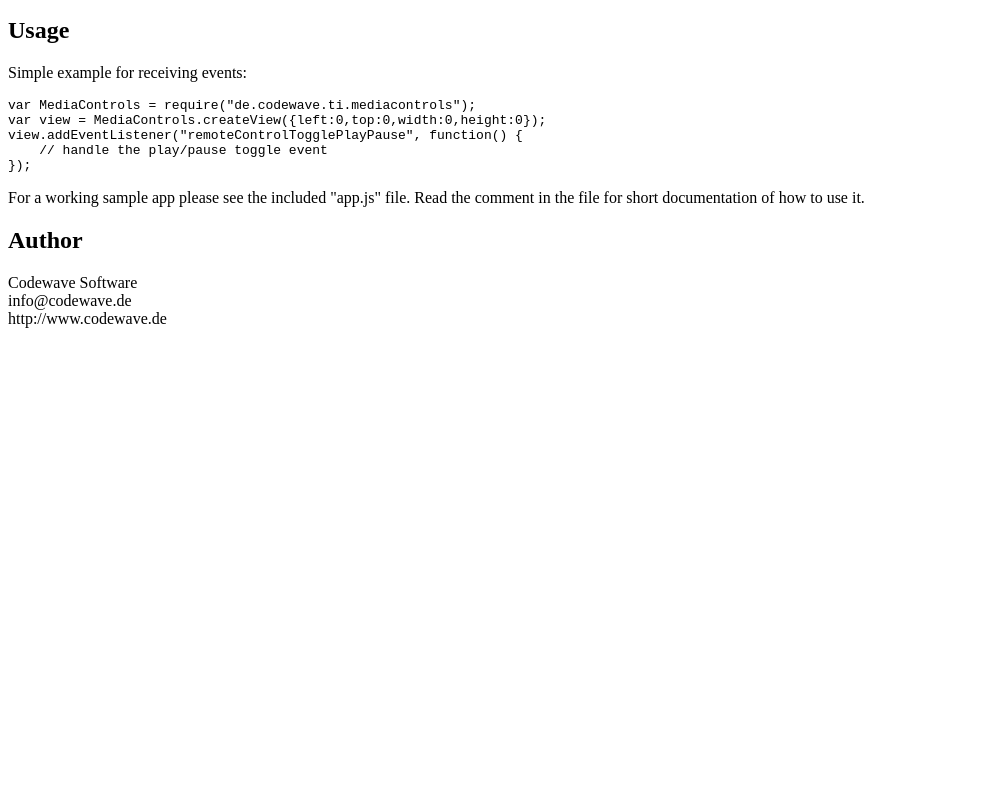
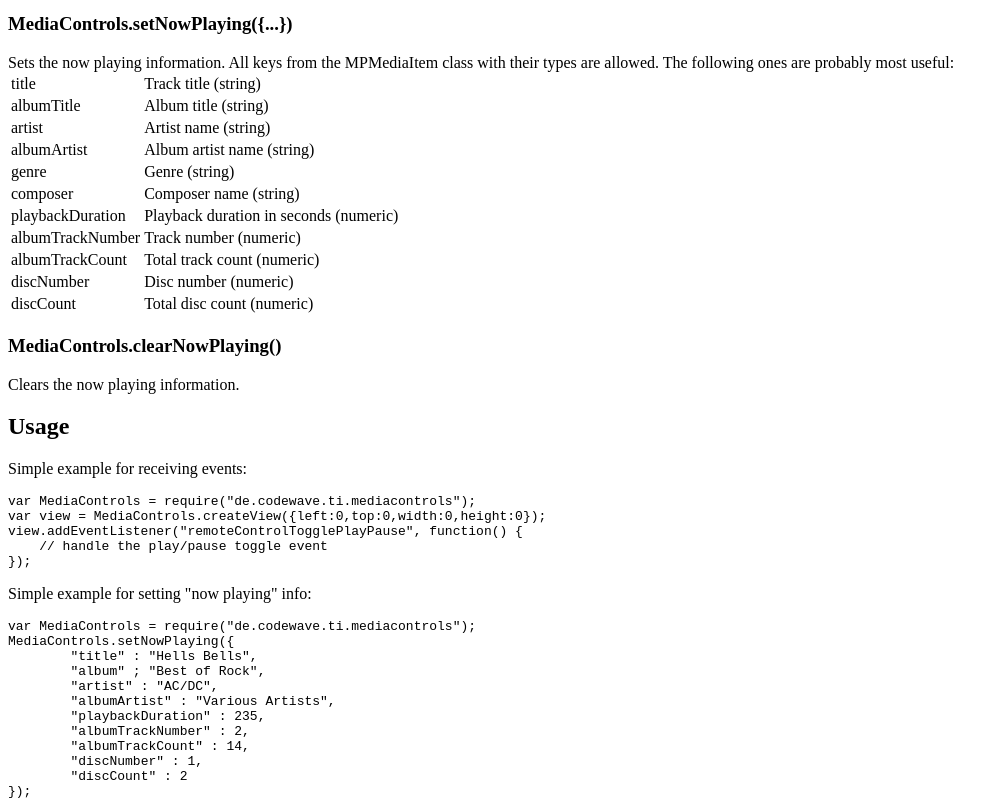
Before and after one commit to csemrm/titanium-mediacontrols, a plain HTML site: page documentation/index.html in a window 1280 px wide. Shown: the part 606-1409 px from the top of the page, without its empty margins (0-1008 px from the left). Before the commit the page ends 950 px from the top, so only its background shows below. Drawn offline with Linux system fonts and the light colour scheme.

Commit message:
v2.0
git-svn-id: svn://svn.codewave.de/titanium/MediaControls/trunk@8236 6cd82e91-2702-0410-863d-86aa3370aca5

```diff
--- a/documentation/index.html
+++ b/documentation/index.html
@@ -8,8 +8,11 @@ Simple module for creating an invisible view which receives remote control event
 audio playback. Please note that this module does not enable your application to play audio in the background. It
 just enables your application to receive the remote control events.
 </p>
+<p>
+Also allows setting the "now playing" information, e.g. in the iOS 7 lock screen.
+</p>
 
-<h2>Accessing the MediaControls Module></h2>
+<h2>Accessing the MediaControls Module</h2>
 
 <p>To access this module from JavaScript, you would do the following:</p>
 
@@ -18,8 +21,6 @@ just enables your application to receive the remote control events.
 <p>The MediaControls variable is a reference to the Module object.</p>
 
 <h2>Reference</h2>
-
-<p>There is only one API method.</p>
 
 <h3>MediaControls.createView({left:0,top:0,width:0,height:0})</h3>
 
@@ -36,6 +37,29 @@ supports the following events:
 </ul>
 </p>
 
+<h3>MediaControls.setNowPlaying({...})</h3>
+
+<p>Sets the now playing information. All keys from the MPMediaItem class with their types are allowed. The following ones
+are probably most useful:
+<table>
+<tr><td>title</td><td>Track title (string)</td></tr>
+<tr><td>albumTitle</td><td>Album title (string)</td></tr>
+<tr><td>artist</td><td>Artist name (string)</td></tr>
+<tr><td>albumArtist</td><td>Album artist name (string)</td></tr>
+<tr><td>genre</td><td>Genre (string)</td></tr>
+<tr><td>composer</td><td>Composer name (string)</td></tr>
+<tr><td>playbackDuration</td><td>Playback duration in seconds (numeric)</td></tr>
+<tr><td>albumTrackNumber</td><td>Track number (numeric)</td></tr>
+<tr><td>albumTrackCount</td><td>Total track count (numeric)</td></tr>
+<tr><td>discNumber</td><td>Disc number (numeric)</td></tr>
+<tr><td>discCount</td><td>Total disc count (numeric)</td></tr>
+</table>
+</p>
+
+<h3>MediaControls.clearNowPlaying()</h3>
+
+<p>Clears the now playing information.</p>
+
 <h2>Usage</h2>
 
 <p>Simple example for receiving events:</p>
@@ -44,6 +68,21 @@ supports the following events:
 var view = MediaControls.createView({left:0,top:0,width:0,height:0});
 view.addEventListener("remoteControlTogglePlayPause", function() {
     // handle the play/pause toggle event
+});</pre>
+
+<p>Simple example for setting "now playing" info:</p>
+
+<pre>var MediaControls = require("de.codewave.ti.mediacontrols");
+MediaControls.setNowPlaying({
+	"title" : "Hells Bells",
+	"album" ; "Best of Rock",
+	"artist" : "AC/DC",
+	"albumArtist" : "Various Artists",
+	"playbackDuration" : 235,
+	"albumTrackNumber" : 2,
+	"albumTrackCount" : 14,
+	"discNumber" : 1,
+	"discCount" : 2
 });</pre>
 
 <p>For a working sample app please see the included "app.js" file. Read the comment
```
Also changed, not shown: documentation/app.js (+7 -0 lines), CHANGELOG.txt, 3 other files.
